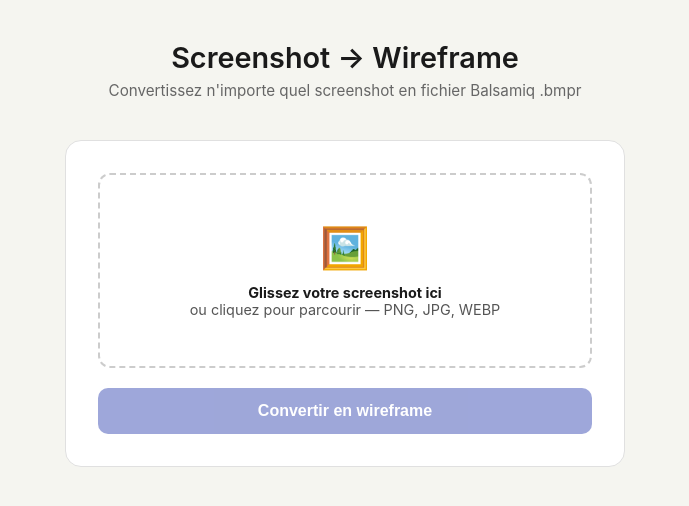
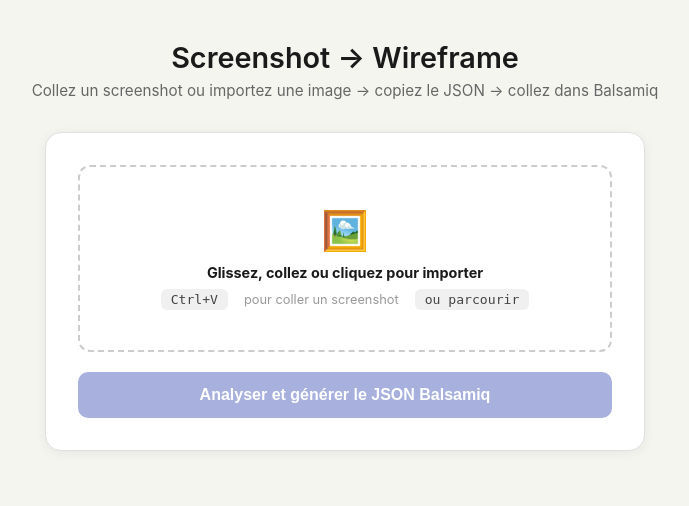
Before and after one commit to debosset/screenshot2wireframe, a FastAPI app: page / in a window 1280 px wide. Shown: the top 506 px of the page, without its empty margins (295-984 px from the left). Run offline with FastAPI, Linux system fonts and the light colour scheme.

Commit message:
feat: clipboard paste screenshot + copy JSON for Balsamiq — no .bmpr needed

```diff
--- a/app/main.py
+++ b/app/main.py
@@ -2,20 +2,17 @@ import os
 import uuid
 from pathlib import Path
 from fastapi import FastAPI, File, UploadFile, HTTPException
-from fastapi.responses import FileResponse, HTMLResponse
-from fastapi.staticfiles import StaticFiles
+from fastapi.responses import HTMLResponse
 from fastapi.templating import Jinja2Templates
 from fastapi import Request
 import shutil
 
 from .opencv_analyzer import analyze_screenshot
-from .bmpr_builder import build_bmpr
+from .balsamiq_json import to_clipboard_json
 
 BASE_DIR = Path(__file__).parent.parent
 UPLOAD_DIR = BASE_DIR / "uploads"
-OUTPUT_DIR = BASE_DIR / "outputs"
 UPLOAD_DIR.mkdir(exist_ok=True)
-OUTPUT_DIR.mkdir(exist_ok=True)
 
 app = FastAPI(title="Screenshot to Wireframe")
 templates = Jinja2Templates(directory=str(Path(__file__).parent / "templates"))
@@ -44,37 +41,13 @@ async def convert(file: UploadFile = File(...)):
         if not components:
             raise HTTPException(422, "Aucun composant détecté dans l'image.")
 
-        output_path = OUTPUT_DIR / f"{job_id}.bmpr"
-        build_bmpr(components, str(output_path), project_name=Path(file.filename).stem)
+        clipboard_json = to_clipboard_json(components)
 
         return {
-            "job_id": job_id,
             "components_count": len(components),
-            "download_url": f"/download/{job_id}",
-            "components": components[:5],
+            "clipboard_json": clipboard_json,
+            "types": list(set(c["type"].split("::")[-1] for c in components)),
         }
     finally:
         if upload_path.exists():
             upload_path.unlink()
-
-
-@app.get("/download/{job_id}")
-async def download(job_id: str):
-    safe_id = job_id.replace("..", "").replace("/", "")
-    output_path = OUTPUT_DIR / f"{safe_id}.bmpr"
-    if not output_path.exists():
-        raise HTTPException(404, "Fichier introuvable ou expiré.")
-    return FileResponse(
-        path=str(output_path),
-        media_type="application/octet-stream",
-        filename=f"wireframe_{safe_id[:8]}.bmpr",
-    )
-
-
-@app.delete("/cleanup/{job_id}")
-async def cleanup(job_id: str):
-    safe_id = job_id.replace("..", "").replace("/", "")
-    f = OUTPUT_DIR / f"{safe_id}.bmpr"
-    if f.exists():
-        f.unlink()
-    return {"deleted": True}
--- a/app/templates/index.html
+++ b/app/templates/index.html
@@ -17,7 +17,7 @@
       padding: 40px 16px;
     }
     h1 { font-size: 1.8rem; font-weight: 600; margin-bottom: 6px; }
-    .subtitle { color: #666; margin-bottom: 40px; font-size: 0.95rem; }
+    .subtitle { color: #666; margin-bottom: 32px; font-size: 0.95rem; text-align: center; }
 
     .card {
       background: #fff;
@@ -25,34 +25,59 @@
       border: 1px solid #e0e0e0;
       padding: 32px;
       width: 100%;
-      max-width: 560px;
+      max-width: 600px;
+      box-shadow: 0 2px 12px rgba(0,0,0,0.06);
     }
 
-    /* Drop zone */
+    /* Zone de drop / paste */
     #dropzone {
       border: 2px dashed #ccc;
       border-radius: 12px;
-      padding: 48px 24px;
+      padding: 40px 24px;
       text-align: center;
       cursor: pointer;
       transition: border-color 0.2s, background 0.2s;
       position: relative;
     }
-    #dropzone.dragover { border-color: #5c6bc0; background: #f0f0ff; }
+    #dropzone.dragover, #dropzone.pasteover { border-color: #3f51b5; background: #f0f0ff; }
     #dropzone input[type=file] {
       position: absolute; inset: 0; opacity: 0; cursor: pointer; width: 100%; height: 100%;
     }
-    #dropzone .icon { font-size: 2.5rem; margin-bottom: 12px; }
-    #dropzone p { color: #555; font-size: 0.9rem; }
+    .drop-icon { font-size: 2.4rem; margin-bottom: 10px; }
+    #dropzone p { color: #555; font-size: 0.9rem; margin: 4px 0; }
     #dropzone strong { color: #1a1a1a; }
+    .hint {
+      margin-top: 8px;
+      font-size: 0.8rem;
+      color: #999;
+      display: flex;
+      align-items: center;
+      justify-content: center;
+      gap: 16px;
+    }
+    .hint span {
+      background: #f0f0f0;
+      border-radius: 6px;
+      padding: 3px 10px;
+      font-family: monospace;
+      font-size: 0.82rem;
+      color: #444;
+    }
 
-    #preview-wrap { margin-top: 16px; display: none; }
+    #preview-wrap { margin-top: 16px; display: none; position: relative; }
     #preview-wrap img {
       width: 100%; border-radius: 8px; border: 1px solid #e0e0e0;
-      max-height: 240px; object-fit: contain; background: #fafafa;
+      max-height: 260px; object-fit: contain; background: #fafafa;
+      display: block;
+    }
+    #clear-btn {
+      position: absolute; top: 8px; right: 8px;
+      background: rgba(0,0,0,0.5); color: #fff;
+      border: none; border-radius: 50%; width: 28px; height: 28px;
+      cursor: pointer; font-size: 16px; line-height: 28px; text-align: center;
     }
 
-    button#convert-btn {
+    #convert-btn {
       margin-top: 20px;
       width: 100%;
       padding: 14px;
@@ -65,82 +90,81 @@
       cursor: pointer;
       transition: background 0.2s, opacity 0.2s;
     }
-    button#convert-btn:hover:not(:disabled) { background: #303f9f; }
-    button#convert-btn:disabled { opacity: 0.5; cursor: not-allowed; }
+    #convert-btn:hover:not(:disabled) { background: #303f9f; }
+    #convert-btn:disabled { opacity: 0.45; cursor: not-allowed; }
 
-    /* Progress */
     #progress { display: none; margin-top: 20px; }
-    .progress-bar-wrap {
-      height: 6px; background: #eee; border-radius: 3px; overflow: hidden;
+    .progress-bar-wrap { height: 6px; background: #eee; border-radius: 3px; overflow: hidden; }
+    .progress-bar { height: 100%; width: 0%; background: #3f51b5; border-radius: 3px; transition: width 0.4s ease; }
+    #status-text { font-size: 0.85rem; color: #666; margin-top: 8px; text-align: center; }
+
+    #error {
+      display: none; margin-top: 16px; padding: 12px 16px;
+      background: #fff3f3; border: 1px solid #ffcdd2;
+      border-radius: 8px; color: #c62828; font-size: 0.88rem;
     }
-    .progress-bar {
-      height: 100%; width: 0%;
-      background: linear-gradient(90deg, #3f51b5, #7986cb);
-      border-radius: 3px;
-      transition: width 0.4s ease;
-    }
-    #status-text { font-size: 0.85rem; color: #666; margin-top: 8px; }
 
-    /* Result */
     #result { display: none; margin-top: 24px; }
     .result-box {
-      background: #f0f4ff;
-      border: 1px solid #c5cae9;
-      border-radius: 10px;
-      padding: 20px;
+      background: #f0f4ff; border: 1px solid #c5cae9;
+      border-radius: 12px; padding: 20px;
     }
     .result-box h3 { font-size: 1rem; color: #1a237e; margin-bottom: 4px; }
-    .result-box p { font-size: 0.85rem; color: #555; margin-bottom: 16px; }
-    .result-box a {
-      display: inline-block;
-      padding: 10px 20px;
-      background: #3f51b5;
-      color: #fff;
-      border-radius: 8px;
-      text-decoration: none;
-      font-weight: 600;
-      font-size: 0.9rem;
+    .result-info { font-size: 0.85rem; color: #555; margin-bottom: 16px; }
+
+    .steps {
+      background: #fff; border-radius: 8px;
+      border: 1px solid #c5cae9;
+      padding: 14px 16px; margin-bottom: 16px;
+      font-size: 0.85rem; color: #333; line-height: 2;
     }
-    .result-box a:hover { background: #303f9f; }
+    .steps ol { padding-left: 18px; }
+    .steps li { margin-bottom: 2px; }
+    .steps kbd {
+      background: #e8eaf6; border: 1px solid #9fa8da;
+      border-radius: 4px; padding: 1px 6px;
+      font-family: monospace; font-size: 0.82rem; color: #283593;
+    }
+
+    #copy-btn {
+      width: 100%; padding: 13px;
+      background: #1a237e; color: #fff;
+      border: none; border-radius: 8px;
+      font-size: 0.95rem; font-weight: 600;
+      cursor: pointer; transition: background 0.2s;
+      display: flex; align-items: center; justify-content: center; gap: 8px;
+    }
+    #copy-btn:hover { background: #283593; }
+    #copy-btn.copied { background: #2e7d32; }
+
     .tag-list { margin-top: 12px; display: flex; flex-wrap: wrap; gap: 6px; }
     .tag {
-      background: #e8eaf6;
-      color: #3949ab;
-      border-radius: 6px;
-      padding: 3px 10px;
-      font-size: 0.78rem;
-    }
-
-    /* Error */
-    #error {
-      display: none;
-      margin-top: 16px;
-      padding: 12px 16px;
-      background: #fff3f3;
-      border: 1px solid #ffcdd2;
-      border-radius: 8px;
-      color: #c62828;
-      font-size: 0.88rem;
+      background: #e8eaf6; color: #3949ab;
+      border-radius: 6px; padding: 3px 10px; font-size: 0.78rem;
     }
   </style>
 </head>
 <body>
   <h1>Screenshot → Wireframe</h1>
-  <p class="subtitle">Convertissez n'importe quel screenshot en fichier Balsamiq .bmpr</p>
+  <p class="subtitle">Collez un screenshot ou importez une image → copiez le JSON → collez dans Balsamiq</p>
 
   <div class="card">
     <div id="dropzone">
       <input type="file" id="file-input" accept="image/png,image/jpeg,image/webp">
-      <div class="icon">🖼️</div>
-      <p><strong>Glissez votre screenshot ici</strong></p>
-      <p>ou cliquez pour parcourir — PNG, JPG, WEBP</p>
+      <div class="drop-icon">🖼️</div>
+      <p><strong>Glissez, collez ou cliquez pour importer</strong></p>
+      <div class="hint">
+        <span>Ctrl+V</span> pour coller un screenshot
+        <span>ou parcourir</span>
+      </div>
     </div>
 
     <div id="preview-wrap">
       <img id="preview" src="" alt="Aperçu">
+      <button id="clear-btn" title="Effacer">×</button>
     </div>
 
-    <button id="convert-btn" disabled>Convertir en wireframe</button>
+    <button id="convert-btn" disabled>Analyser et générer le JSON Balsamiq</button>
 
     <div id="progress">
       <div class="progress-bar-wrap"><div class="progress-bar" id="pbar"></div></div>
@@ -151,46 +175,93 @@
 
     <div id="result">
       <div class="result-box">
-        <h3>Wireframe généré !</h3>
-        <p id="result-info"></p>
-        <a id="download-link" href="#">Télécharger le fichier .bmpr</a>
+        <h3>JSON généré !</h3>
+        <p class="result-info" id="result-info"></p>
+        <div class="steps">
+          <ol>
+            <li>Cliquez <strong>Copier le JSON</strong> ci-dessous</li>
+            <li>Ouvrez Balsamiq et votre mockup</li>
+            <li>Faites <kbd>Ctrl+V</kbd> (ou <kbd>⌘V</kbd> sur Mac)</li>
+            <li>Les composants apparaissent directement ✓</li>
+          </ol>
+        </div>
+        <button id="copy-btn">📋 Copier le JSON Balsamiq</button>
         <div class="tag-list" id="tag-list"></div>
       </div>
     </div>
   </div>
 
   <script>
-    const dropzone = document.getElementById('dropzone');
-    const fileInput = document.getElementById('file-input');
-    const preview = document.getElementById('preview');
-    const previewWrap = document.getElementById('preview-wrap');
+    const dropzone   = document.getElementById('dropzone');
+    const fileInput  = document.getElementById('file-input');
+    const preview    = document.getElementById('preview');
+    const previewWrap= document.getElementById('preview-wrap');
     const convertBtn = document.getElementById('convert-btn');
-    const progress = document.getElementById('progress');
-    const pbar = document.getElementById('pbar');
+    const progress   = document.getElementById('progress');
+    const pbar       = document.getElementById('pbar');
     const statusText = document.getElementById('status-text');
-    const result = document.getElementById('result');
-    const errorDiv = document.getElementById('error');
+    const result     = document.getElementById('result');
+    const errorDiv   = document.getElementById('error');
+    const copyBtn    = document.getElementById('copy-btn');
+    const clearBtn   = document.getElementById('clear-btn');
+
     let selectedFile = null;
+    let clipboardJson = null;
 
+    // ── Chargement fichier ──────────────────────────────────────────────────
     fileInput.addEventListener('change', e => loadFile(e.target.files[0]));
+
     dropzone.addEventListener('dragover', e => { e.preventDefault(); dropzone.classList.add('dragover'); });
     dropzone.addEventListener('dragleave', () => dropzone.classList.remove('dragover'));
     dropzone.addEventListener('drop', e => {
       e.preventDefault(); dropzone.classList.remove('dragover');
-      loadFile(e.dataTransfer.files[0]);
+      const f = e.dataTransfer.files[0];
+      if (f) loadFile(f);
+    });
+
+    // ── Coller depuis le presse-papier (Ctrl+V) ────────────────────────────
+    document.addEventListener('paste', async e => {
+      const items = e.clipboardData?.items;
+      if (!items) return;
+      for (const item of items) {
+        if (item.type.startsWith('image/')) {
+          const file = item.getAsFile();
+          if (file) { loadFile(file); break; }
+        }
+      }
+    });
+
+    // Indicateur visuel quand on colle
+    dropzone.addEventListener('focus', () => {});
+    window.addEventListener('keydown', e => {
+      if ((e.ctrlKey || e.metaKey) && e.key === 'v') {
+        dropzone.classList.add('pasteover');
+        setTimeout(() => dropzone.classList.remove('pasteover'), 600);
+      }
     });
 
     function loadFile(file) {
-      if (!file) return;
+      if (!file || !file.type.startsWith('image/')) return;
       selectedFile = file;
-      const url = URL.createObjectURL(file);
-      preview.src = url;
+      preview.src = URL.createObjectURL(file);
       previewWrap.style.display = 'block';
       convertBtn.disabled = false;
       result.style.display = 'none';
       errorDiv.style.display = 'none';
+      clipboardJson = null;
     }
 
+    clearBtn.addEventListener('click', () => {
+      selectedFile = null; clipboardJson = null;
+      preview.src = '';
+      previewWrap.style.display = 'none';
+      convertBtn.disabled = true;
+      result.style.display = 'none';
+      errorDiv.style.display = 'none';
+      fileInput.value = '';
+    });
+
+    // ── Conversion ──────────────────────────────────────────────────────────
     convertBtn.addEventListener('click', async () => {
       if (!selectedFile) return;
       convertBtn.disabled = true;
@@ -198,23 +269,20 @@
       result.style.display = 'none';
       progress.style.display = 'block';
 
-      // Fake progress pendant l'analyse
-      let pct = 0;
       const steps = [
         [20, 'Chargement de l\'image…'],
-        [45, 'Détection des contours…'],
-        [70, 'Classification des composants…'],
-        [90, 'Génération du fichier .bmpr…'],
+        [50, 'Détection des contours…'],
+        [75, 'Classification des composants…'],
+        [90, 'Génération du JSON Balsamiq…'],
       ];
       let si = 0;
       const tick = setInterval(() => {
         if (si < steps.length) {
-          pct = steps[si][0];
+          pbar.style.width = steps[si][0] + '%';
           statusText.textContent = steps[si][1];
-          pbar.style.width = pct + '%';
           si++;
         }
-      }, 600);
+      }, 500);
 
       try {
         const fd = new FormData();
@@ -222,28 +290,23 @@
         const res = await fetch('/convert', { method: 'POST', body: fd });
         const data = await res.json();
         clearInterval(tick);
+        if (!res.ok) throw new Error(data.detail || 'Erreur serveur');
 
-        if (!res.ok) {
-          throw new Error(data.detail || 'Erreur serveur');
-        }
-
+        clipboardJson = data.clipboard_json;
         pbar.style.width = '100%';
         statusText.textContent = 'Terminé !';
-        await new Promise(r => setTimeout(r, 400));
+        await new Promise(r => setTimeout(r, 300));
         progress.style.display = 'none';
 
         document.getElementById('result-info').textContent =
-          `${data.components_count} composants détectés et exportés.`;
-        document.getElementById('download-link').href = data.download_url;
+          `${data.components_count} composants détectés.`;
 
         const tagList = document.getElementById('tag-list');
         tagList.innerHTML = '';
-        const types = [...new Set((data.components || []).map(c => c.type.split('::')[1]))];
-        types.forEach(t => {
-          const span = document.createElement('span');
-          span.className = 'tag';
-          span.textContent = t;
-          tagList.appendChild(span);
+        (data.types || []).forEach(t => {
+          const s = document.createElement('span');
+          s.className = 'tag'; s.textContent = t;
+          tagList.appendChild(s);
         });
 
         result.style.display = 'block';
@@ -256,6 +319,33 @@
         convertBtn.disabled = false;
       }
     });
+
+    // ── Copier JSON ─────────────────────────────────────────────────────────
+    copyBtn.addEventListener('click', async () => {
+      if (!clipboardJson) return;
+      try {
+        await navigator.clipboard.writeText(clipboardJson);
+        copyBtn.textContent = '✓ Copié ! Collez dans Balsamiq avec Ctrl+V';
+        copyBtn.classList.add('copied');
+        setTimeout(() => {
+          copyBtn.textContent = '📋 Copier le JSON Balsamiq';
+          copyBtn.classList.remove('copied');
+        }, 3000);
+      } catch(e) {
+        // Fallback si clipboard API bloquée
+        const ta = document.createElement('textarea');
+        ta.value = clipboardJson;
+        document.body.appendChild(ta);
+        ta.select(); document.execCommand('copy');
+        document.body.removeChild(ta);
+        copyBtn.textContent = '✓ Copié !';
+        copyBtn.classList.add('copied');
+        setTimeout(() => {
+          copyBtn.textContent = '📋 Copier le JSON Balsamiq';
+          copyBtn.classList.remove('copied');
+        }, 3000);
+      }
+    });
   </script>
 </body>
 </html>
```
Also changed, not shown: app/balsamiq_json.py (added, +54 -0 lines).
